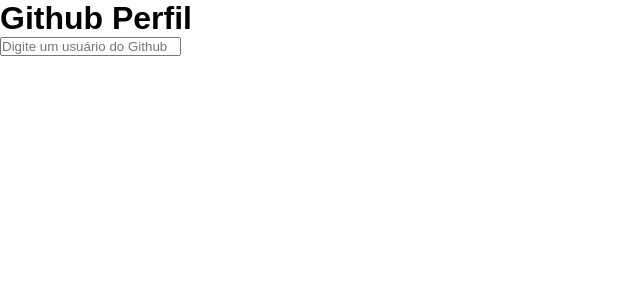
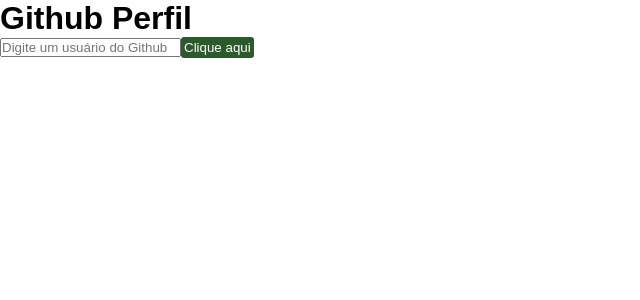
Before and after one commit to aldosds/github_perfil_react, a React (Vite) app: page / in a window 1280 px wide. Shown: the top 300 px of the page, without its empty margins (0-640 px from the left). Built offline with nearby package versions, Linux system fonts and the light colour scheme.

Commit message:
Adicionado um botão

```diff
--- a/src/App.jsx
+++ b/src/App.jsx
@@ -14,6 +14,7 @@
           <h1>Github Perfil</h1>
       </div>
       <input type="text" placeholder="Digite um usuário do Github" onBlur={(e) => setNomeUsuario(e.target.value) } />
+      <button className="btn-app">Clique aqui</button>
 
       {nomeUsuario.length > 4 && (
         <>
--- a/src/global.css
+++ b/src/global.css
@@ -15,3 +15,12 @@
     --corPrincipal:  rgb(45, 90, 45);
     --corSecundaria: #fff;
 }
+
+.btn-app {
+    padding: 3px;
+    border: none;
+    border-radius: 3px;
+    background-color: var(--corPrincipal);
+    color: var(--corSecundaria);
+    margin-bottom: 8px;
+}
```
